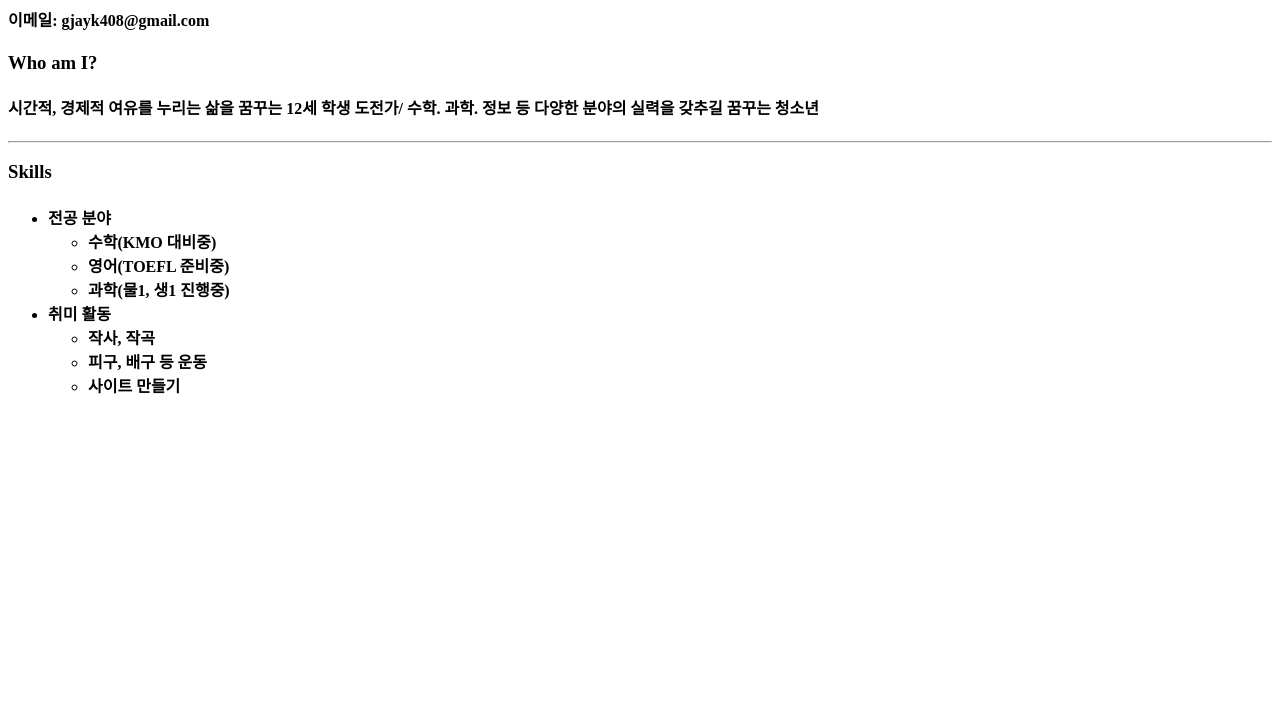
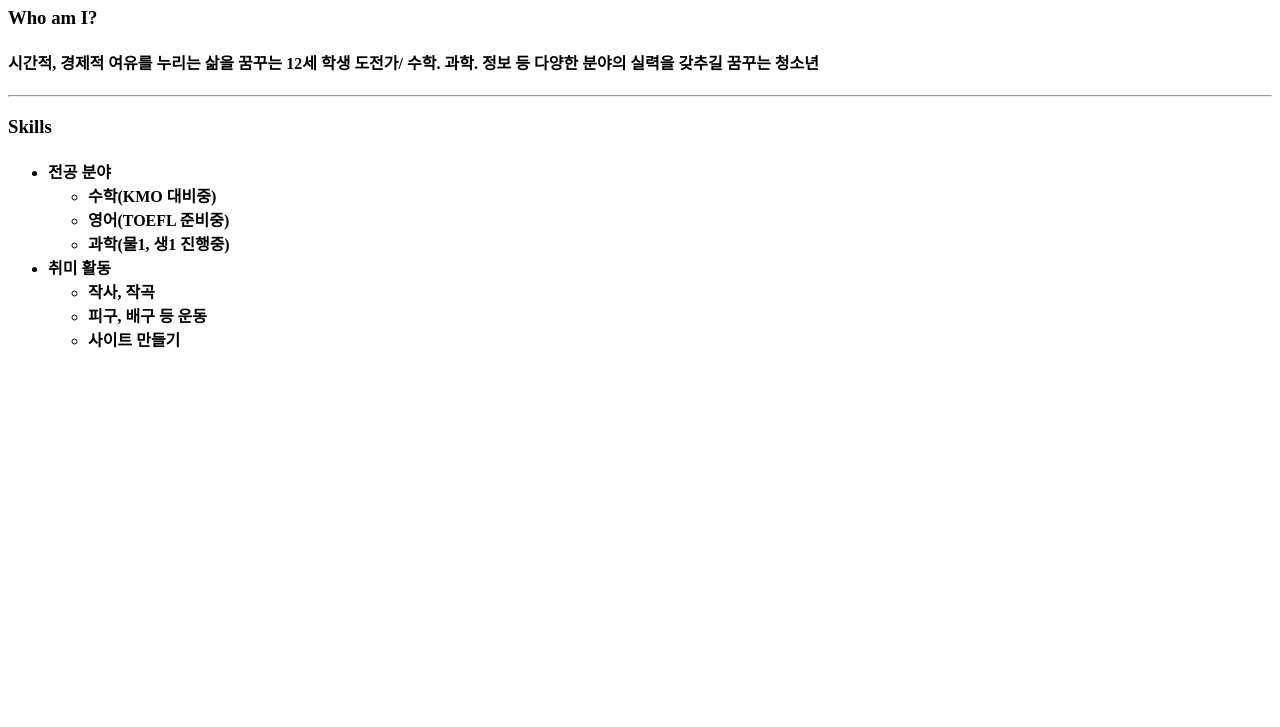
Before and after one commit to doyeon1234/main, a plain HTML site: page rmanbabo.html in a window 1280 px wide. Shown: the part 73-800 px from the top of the page. Drawn offline with Linux system fonts and the light colour scheme.

Commit message:
Add files via upload

```diff
--- a/rmanbabo.html
+++ b/rmanbabo.html
@@ -6,7 +6,6 @@
   </head>
   <body>
   <h1>Doyeon Kim</h1>
-  <h4>이메일: gjayk408@gmail.com</h4>
   <h3>Who am I?</h3>
   <h4>시간적, 경제적 여유를 누리는 삶을 꿈꾸는 12세 학생 도전가/ 수학. 과학. 정보 등
     다양한 분야의 실력을 갖추길 꿈꾸는 청소년</h4><hr>
```
